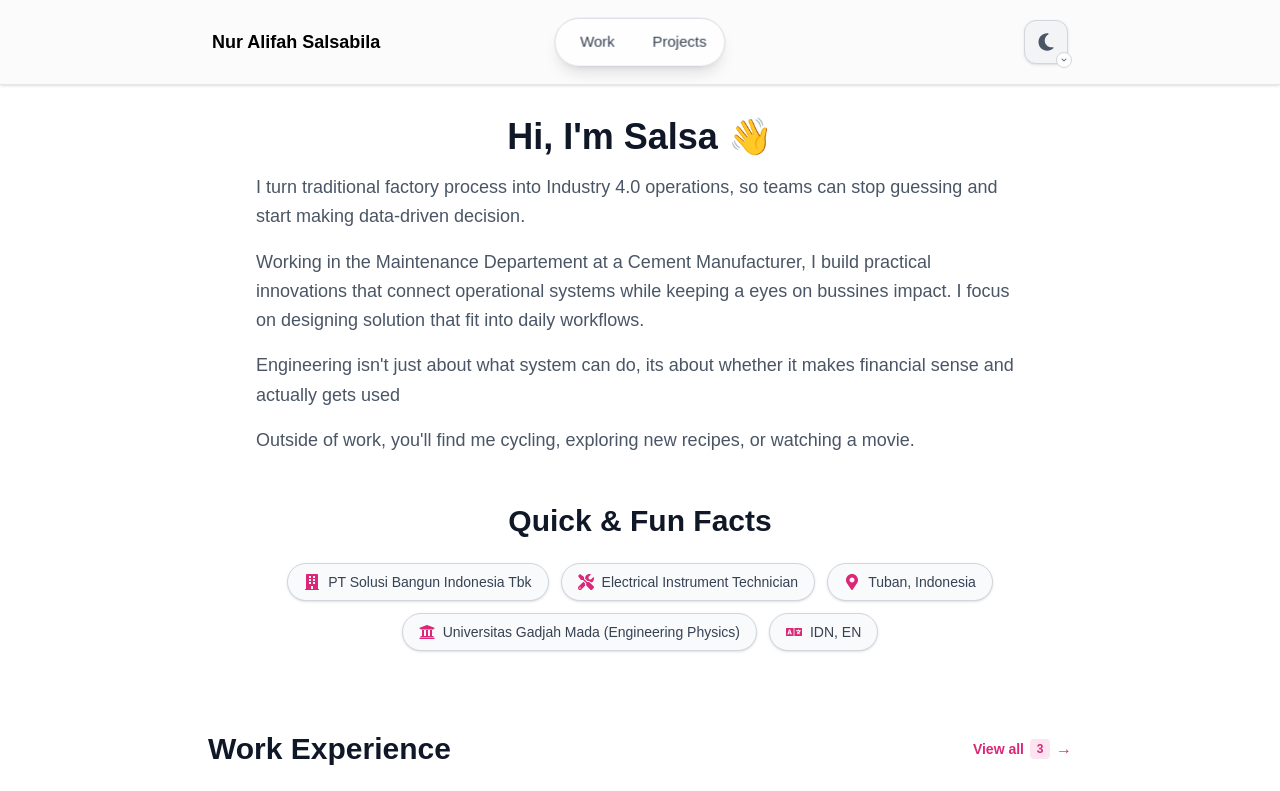
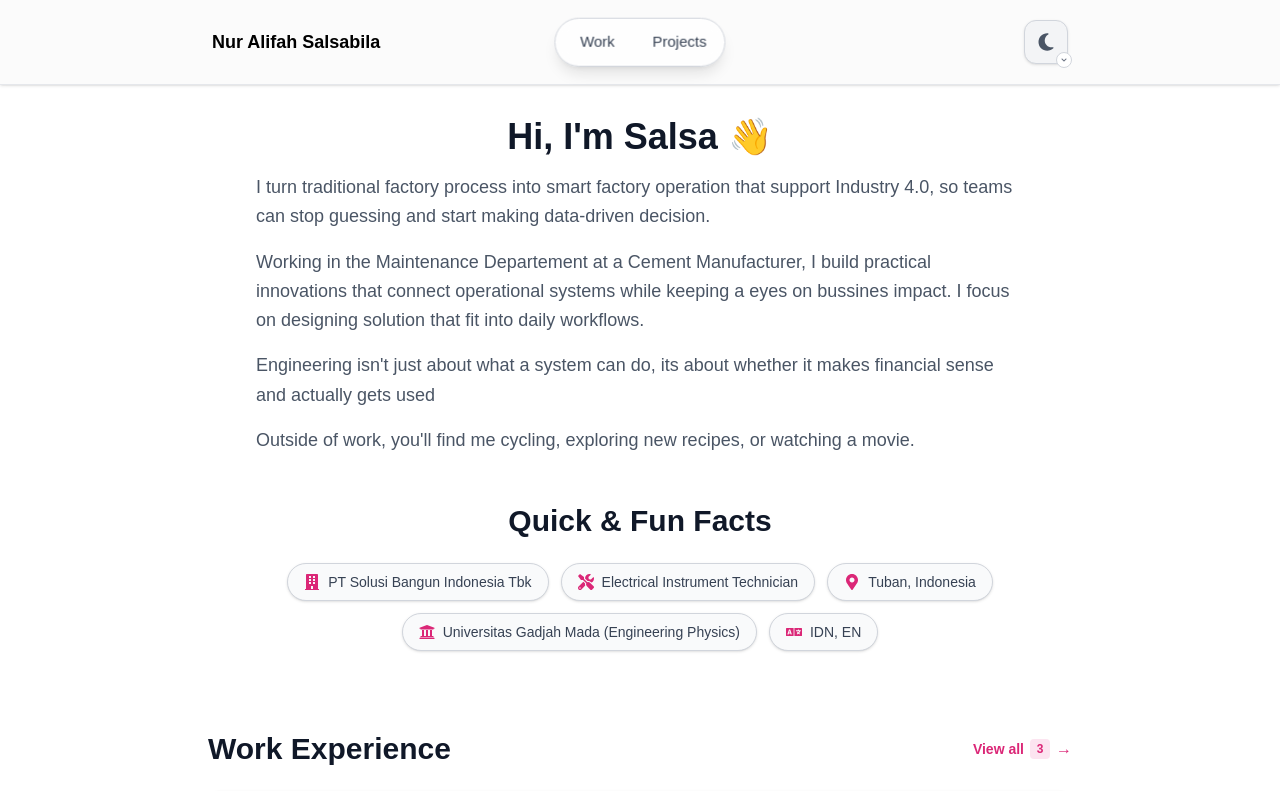
Before and after one commit to salsafnr/portofolio, a Next.js app: page / in a window 1280 px wide. Shown: the top 791 px of the page. Built offline with nearby package versions, Linux system fonts and the light colour scheme; a web font is replaced by a local one.

Commit message:
content.ts

```diff
--- a/src/data/content.ts
+++ b/src/data/content.ts
@@ -32,9 +32,9 @@ export const homeIntroConfig = {
    * Introduction paragraphs (can be multiple)
    */
   introParagraphs: [
-    "I turn traditional factory process into Industry 4.0 operations, so teams can stop guessing and start making data-driven decision.",
+    "I turn traditional factory process into smart factory operation that support Industry 4.0, so teams can stop guessing and start making data-driven decision.",
     "Working in the Maintenance Departement at a Cement Manufacturer, I build practical innovations that connect operational systems while keeping a eyes on bussines impact. I focus on designing solution that fit into daily workflows.",
-    "Engineering isn't just about what system can do, its about whether it makes financial sense and actually gets used",
+    "Engineering isn't just about what a system can do, its about whether it makes financial sense and actually gets used",
     "Outside of work, you'll find me cycling, exploring new recipes, or watching a movie.",
   ],
 
```
